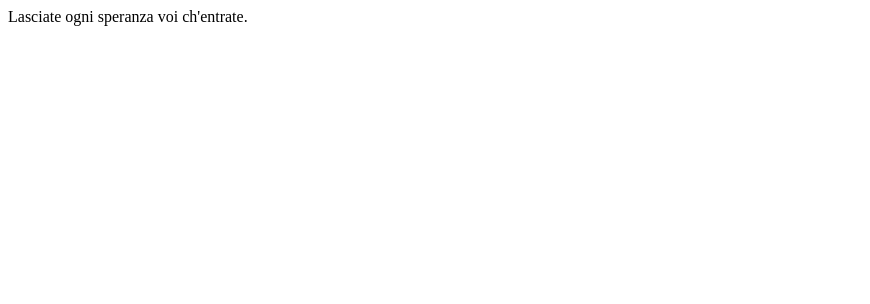
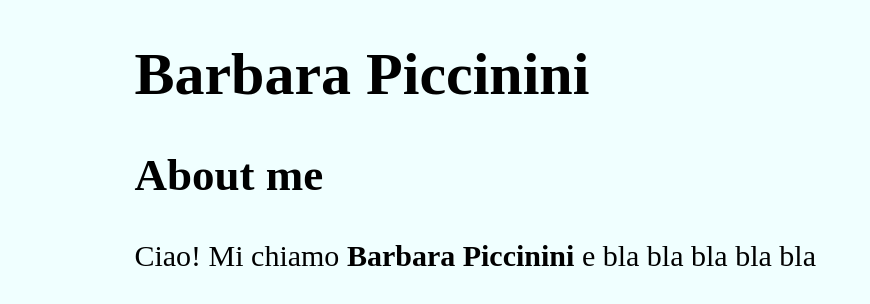
Before and after one commit to barbarapiccinini/md, a plain HTML site: page index.html in a window 1280 px wide. Shown: the whole page, without its empty margins (0-870 px from the left). Drawn offline with Linux system fonts and the light colour scheme.

```diff
--- a/index.html
+++ b/index.html
@@ -4,8 +4,16 @@
         <meta charset="UTF-8">
         <meta name="viewport" content="width=device-width, initial-scale=1.0">
         <title>Nome scheda</title>
+        <link rel="stylesheet" hred="vendor/bootstrap-reboot.min.css">
+        <link rel="stylesheet" href="style.css">
     </head>
+
     <body>
-        Lasciate ogni speranza voi ch'entrate.
+        <div id="page">
+            <h1>Barbara Piccinini</h1>
+
+            <div id="about-me">
+                <h2> About me</h2>
+                <p>Ciao! Mi chiamo <strong>Barbara Piccinini</strong> e bla bla bla bla bla</p>
     </body>
 </html>
--- /dev/null
+++ b/style.css
@@ -0,0 +1,17 @@
+body {
+    font-size: 30px;
+    color:black;
+    background-color: azure;
+}
+
+#page {
+    width: 80%;
+    margin-top: 0;
+    margin-bottom: 0;
+    margin-left: auto;
+    margin-right: auto;
+}
+
+#about-me {
+
+}
--- /dev/null
+++ b/vendor/reset.css
@@ -0,0 +1,54 @@
+/* 1. Use a more-intuitive box-sizing model */
+*, *::before, *::after {
+  box-sizing: border-box;
+}
+
+/* 2. Remove default margin */
+* {
+  margin: 0;
+}
+
+/* 3. Enable keyword animations */
+@media (prefers-reduced-motion: no-preference) {
+  html {
+    interpolate-size: allow-keywords;
+  }
+}
+
+body {
+  /* 4. Add accessible line-height */
+  line-height: 1.5;
+  /* 5. Improve text rendering */
+  -webkit-font-smoothing: antialiased;
+}
+
+/* 6. Improve media defaults */
+img, picture, video, canvas, svg {
+  display: block;
+  max-width: 100%;
+}
+
+/* 7. Inherit fonts for form controls */
+input, button, textarea, select {
+  font: inherit;
+}
+
+/* 8. Avoid text overflows */
+p, h1, h2, h3, h4, h5, h6 {
+  overflow-wrap: break-word;
+}
+
+/* 9. Improve line wrapping */
+p {
+  text-wrap: pretty;
+}
+h1, h2, h3, h4, h5, h6 {
+  text-wrap: balance;
+}
+
+/*
+  10. Create a root stacking context
+*/
+#root, #__next {
+  isolation: isolate;
+}
```
